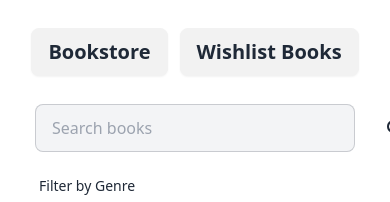
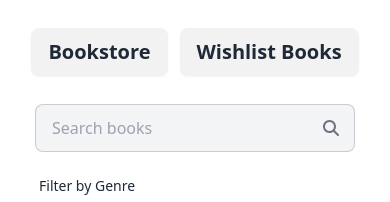
Before and after one commit to tanveer19/job-task-14-bookstore, a React (Vite) app: page / in a window 390 px wide. Shown: the top 202 px of the page. Built offline with nearby package versions, Linux system fonts and the light colour scheme; no server answers.

Commit message:
maglass fix responsive

```diff
--- a/index.html
+++ b/index.html
@@ -1,5 +1,5 @@
 <!DOCTYPE html>
-<html lang="en">
+<html lang="en" data-theme="light">
   <head>
     <meta charset="UTF-8" />
     <link rel="icon" type="image/svg+xml" href="/pg.png" />
--- a/src/components/SearchBar/SearchBar.jsx
+++ b/src/components/SearchBar/SearchBar.jsx
@@ -77,9 +77,9 @@ const SearchBar = () => {
               value={searchText}
               onChange={handleSearch} // Call handleSearch on input change
               placeholder="Search books"
-              className="input input-bordered  md:w-96 bg-gray-100 "
+              className="input input-bordered w-full md:w-96 bg-gray-100 pr-10 "
             />
-            <FaMagnifyingGlass className="absolute top-4 -right-12"></FaMagnifyingGlass>
+            <FaMagnifyingGlass className="absolute top-4 right-4 md:-right-10 text-gray-500"></FaMagnifyingGlass>
           </div>
         </form>
       </div>
```
